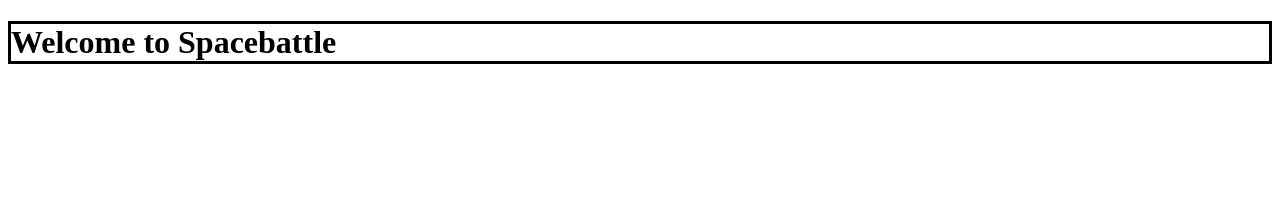
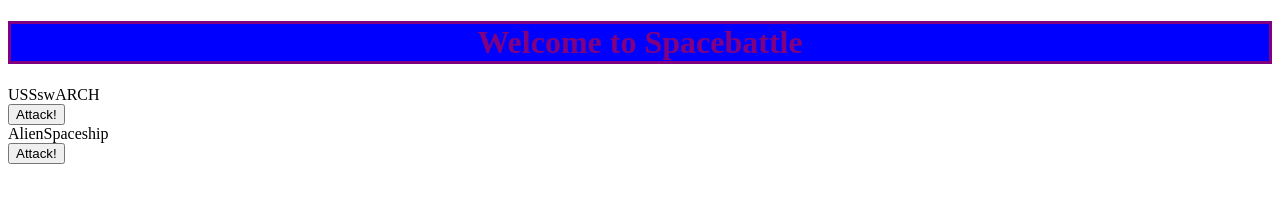
Before and after one commit to zamanM2/SpaceBattle, a plain HTML site: page index.html in a window 1280 px wide. Drawn offline with Linux system fonts and the light colour scheme.

Commit message:
onclick button

```diff
--- a/CSS/main.css
+++ b/CSS/main.css
@@ -1,3 +1,6 @@
 h1{
   border:solid;
+  text-align: center;
+  color:purple;
+  background-color: blue;
 }
--- a/JS/app.js
+++ b/JS/app.js
@@ -26,15 +26,8 @@ class alienShips {
 
 }
 
-// function randomSpec(){
-//   for(let i=0; i <= 6; i++){
-// //     while (i < ) {
-// //   text += "The number is " + i;
-// //   i++;
-// // }
-//   }
-
-//   Math.random()
-// }
+function attack (){
+ let remain= this.hull -(this.firepower*this.accuracy)
+}
 
 console.log("this is working")
--- a/index.html
+++ b/index.html
@@ -9,7 +9,16 @@
 <h1>
   Welcome to Spacebattle
 </h1>
+<div id= "ussSwarch">
+  USSswARCH
+</div>
 
+<button onclick="attack()">Attack!</button>
+
+<div id= "alienShips">
+  AlienSpaceship
+  </div>
+<button onclick="attack()">Attack!</button>
 
 <script type="text/javascript" src="JS/app.js"></script>
 </body>
```
